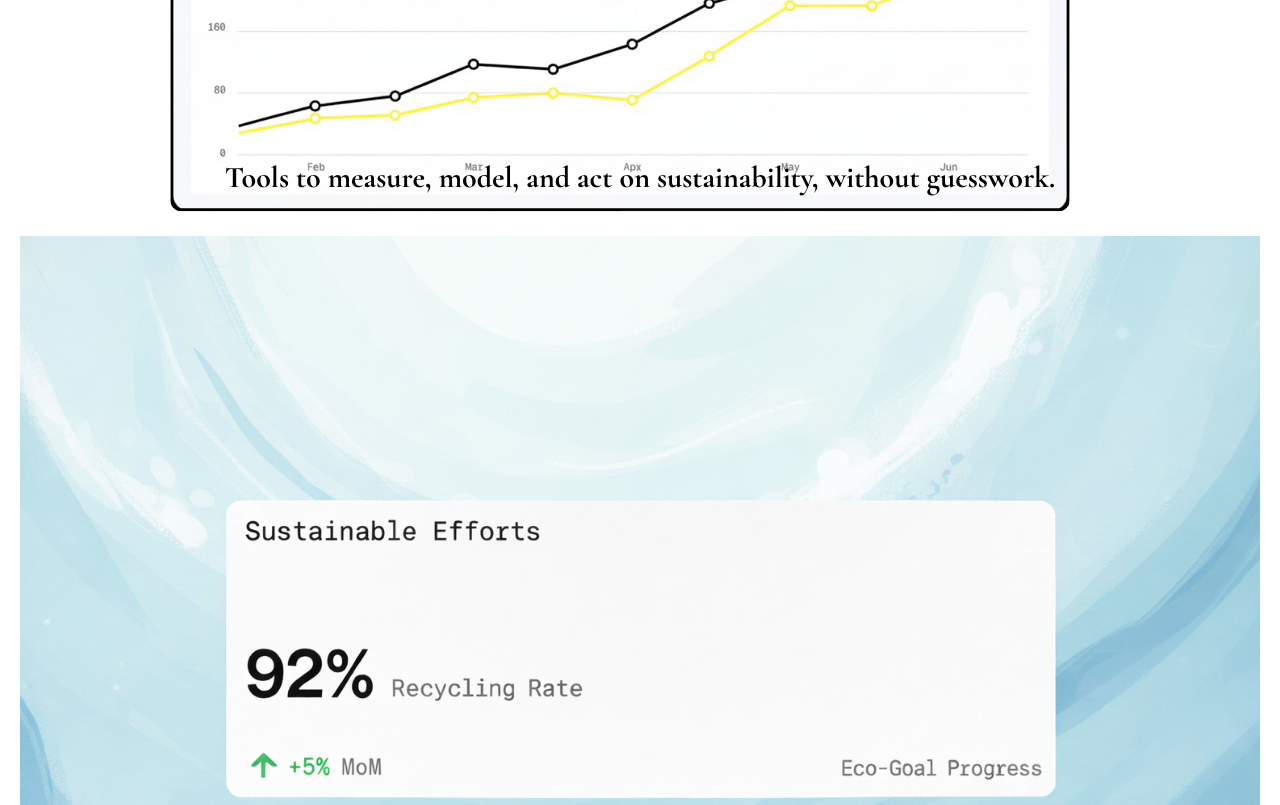
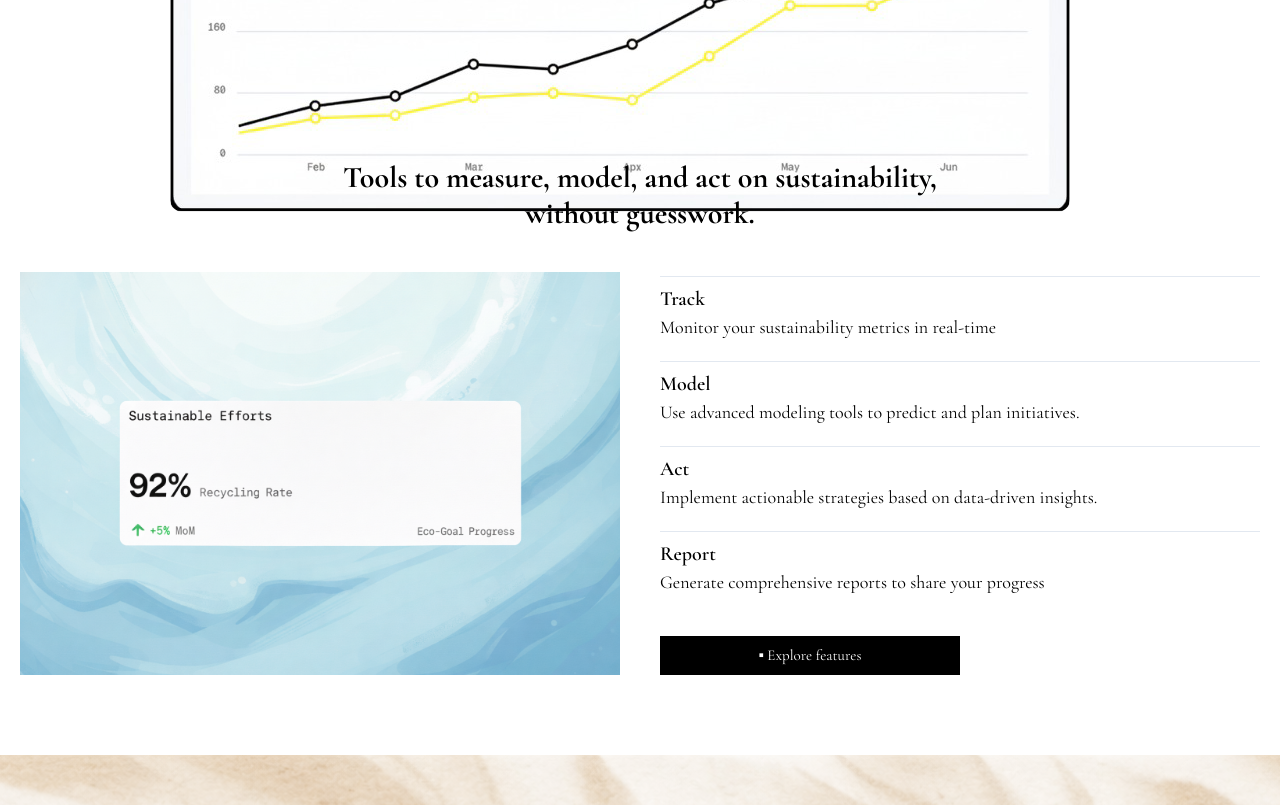
Before and after one commit to kluivstar/Cimplii, a React (Vite) app: page / in a window 1280 px wide. Shown: the part 700-1505 px from the top of the page. Built offline with nearby package versions, Linux system fonts and the light colour scheme.

Commit message:
Override Features section on lg-laptop screens

```diff
--- a/src/components/Features.jsx
+++ b/src/components/Features.jsx
@@ -4,19 +4,19 @@ import FeatureImage from '../assets/image.png';
 const featureData = [
     {
         title: "Track",
-        description: "Monitor your sustainability metrics in real-time with our intuitive dashboard.",
+        description: "Monitor your sustainability metrics in real-time",
     },
     {
         title: "Model",
-        description: "Use advanced modeling tools to predict and plan your sustainability initiatives.",
+        description: "Use advanced modeling tools to predict and plan initiatives.",
     },
     {
         title: "Act",
-        description: "Implement actionable strategies based on data-driven insights to enhance your sustainability efforts.",
+        description: "Implement actionable strategies based on data-driven insights.",
     },
     {
         title: "Report",
-        description: "Generate comprehensive reports to share your sustainability progress with stakeholders.",
+        description: "Generate comprehensive reports to share your progress",
     }
 ]
 
@@ -24,28 +24,36 @@ const Features = () => {
   return (
     <section className='bg-white p-5 md:mt-60'>
         {/* Features Headline */}
-        <div className='py-10'>
-            <h1 className="text-2xl text-center md:text-3xl font-bold">Tools to measure, model, and act on sustainability, without guesswork.</h1>
+        <div className='py-10 lg:text-center'>
+            <h1 className="mx-auto text-2xl text-center md:text-3xl font-bold lg:w-1/2">
+            Tools to measure, model, and act on sustainability, without guesswork.
+            </h1>
+
         </div>
 
-        <div>
+        <div className='lg:flex lg:flex-row lg:gap-10'>
             {/* Features Image */}
-            <div>
-                <img src={FeatureImage} alt="" />
+            <div className='lg:w-1/2'>
+                <img src={FeatureImage} alt="" className='lg:h-full'/>
             </div>
+
+            {/* Features list and Button*/}
+            <div className='lg:w-1/2 lg:-mt-14'>
                 {/* Features List */}
                 <div className='py-10'>
                     {featureData.map((feature, index) => (
-                    <div key = {index} className='py-3'>
-                        <hr className='text-slate-400'/>
+                        <div key = {index} className='py-3 lg:py-5'>
+                            <hr className='text-slate-200 lg:pt-2'/>
                             <h2 className='text-[16px] md:text-xl font-semibold'>{feature.title}</h2>
-                        <p className='text-black md:text-lg'>{feature.description}</p>
+                            <p className='text-black md:text-lg lg:-mb-5'>{feature.description}</p>
+
                         </div>
                     ))}
                 </div>
                 {/* Feature Button */}
-            <div className='mx-auto text-center'>
-                <button className="bg-black text-white px-20 py-2 text-[15px] hover:bg-slate-300 hover:text-black md:w-full">▪ Explore features</button>
+                <div className='mx-auto text-center lg:text-left'>
+                    <button className="bg-black text-white px-20 py-2 text-[15px] hover:bg-slate-300 hover:text-black md:w-full lg:w-1/2 lg:px-10 lg:py-2">▪ Explore features</button>
+                </div>
             </div>
         </div>
     </section>
```
Lines whose indentation alone changed are shown as unchanged.
